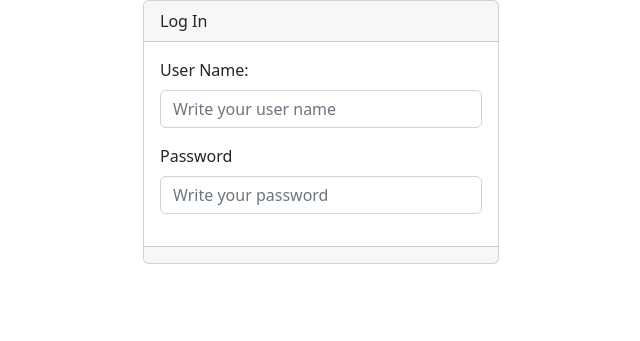
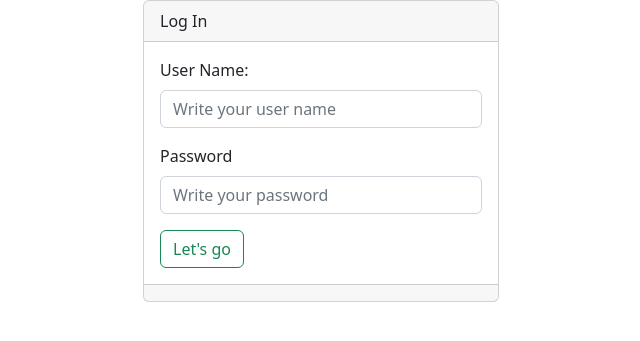
Before and after one commit to Evanderss/Website-with-Flask-and-MySQL, a Flask app: page /admin/login in a window 1280 px wide. Shown: the top 341 px of the page, without its empty margins (319-959 px from the left). Run offline with Flask 2, Linux system fonts and the light colour scheme.

Commit message:
agragando buttom

```diff
--- a/templates/admin/login.html
+++ b/templates/admin/login.html
@@ -34,6 +34,7 @@
                             <input type="password"
                               class="form-control" name="password" id="password" aria-describedby="helpId" placeholder="Write your password">
                           </div>
+                          <button type="submit" class="btn btn-outline-success">Let's go</button>
                         </form>
                     </div>
                     <div class="card-footer text-muted">
```
